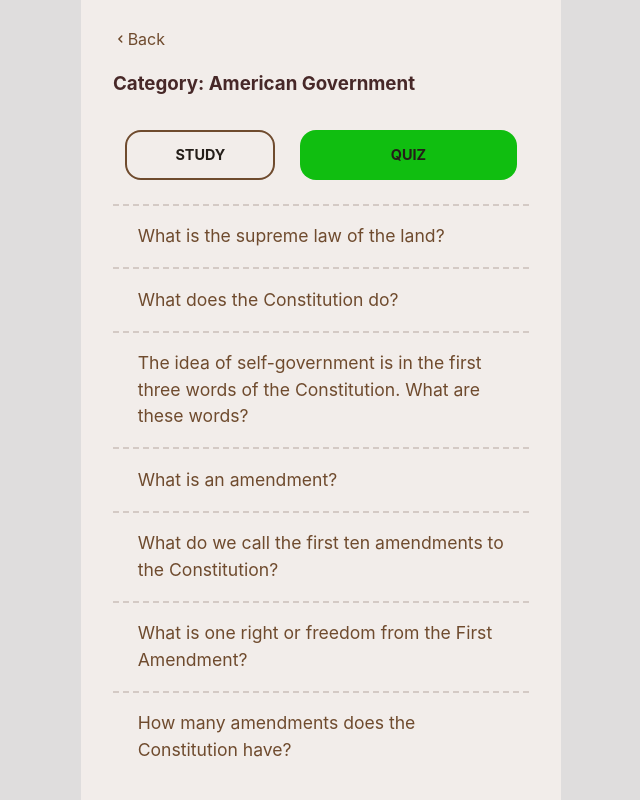
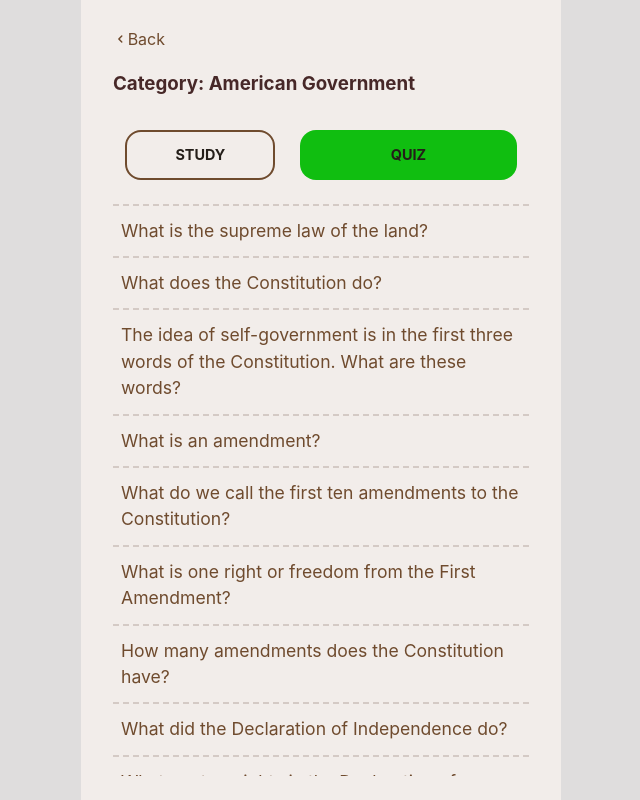
Before and after one commit to sprajams/flashcards, a React (Create React App) app: page /category/1 in a window 1280 px wide. Shown: the whole page, without its empty margins (319-959 px from the left). Built offline with nearby package versions, Linux system fonts and the light colour scheme.

Commit message:
results correct/incorrect icons

```diff
--- a/src/components/QuestionsList/index.jsx
+++ b/src/components/QuestionsList/index.jsx
@@ -1,14 +1,32 @@
 import { Link } from "react-router-dom";
+import { HiCheck, HiX } from "react-icons/hi";
 import styles from "./styles.module.scss";
+import clsx from "clsx";
 
-const QuestionsList = ({ data }) => {
+const QuestionsList = ({ data, results }) => {
   return (
     <ul className={styles.listWrap}>
       {data.map((x, i) => {
+        const correct = results
+          ? results.correct.includes(x.id.toString())
+          : null;
         return (
           <li key={i} className={styles.questionWrap}>
             <Link to={`${i + 1}`} className={styles.questionLink}>
-              {x.question}
+              <span>{x.question}</span>
+              {results ? (
+                correct ? (
+                  <span className={styles.iconWrap}>
+                    <HiCheck
+                      className={clsx(styles.icon, styles.correctIcon)}
+                    />
+                  </span>
+                ) : (
+                  <span className={styles.iconWrap}>
+                    <HiX className={clsx(styles.icon, styles.incorrectIcon)} />
+                  </span>
+                )
+              ) : null}
             </Link>
           </li>
         );
--- a/src/components/QuestionsList/styles.module.scss
+++ b/src/components/QuestionsList/styles.module.scss
@@ -5,9 +5,9 @@
 
 .questionWrap {
   border-bottom: 2px dashed rgba(97, 64, 53, 0.2);
-  padding: 1em 1.4em;
+  padding: 12px 8px;
   font-size: 1.1rem;
-  overflow-y: scroll;
+  overflow-y: auto;
   @media (prefers-color-scheme: dark) {
     border-bottom: 2px dashed rgb(50, 50, 50);
   }
@@ -20,4 +20,22 @@
 }
 .questionLink {
   color: var(--color-text-secondary);
+  display: flex;
+  justify-content: space-between;
+  align-items: center;
+  gap: 8px;
 }
+
+.iconWrap {
+  flex: 0 0 20px;
+}
+.icon {
+  width: 100%;
+  height: 100%;
+}
+.correctIcon {
+  color: green;
+}
+.incorrectIcon {
+  color: red;
+}
```
